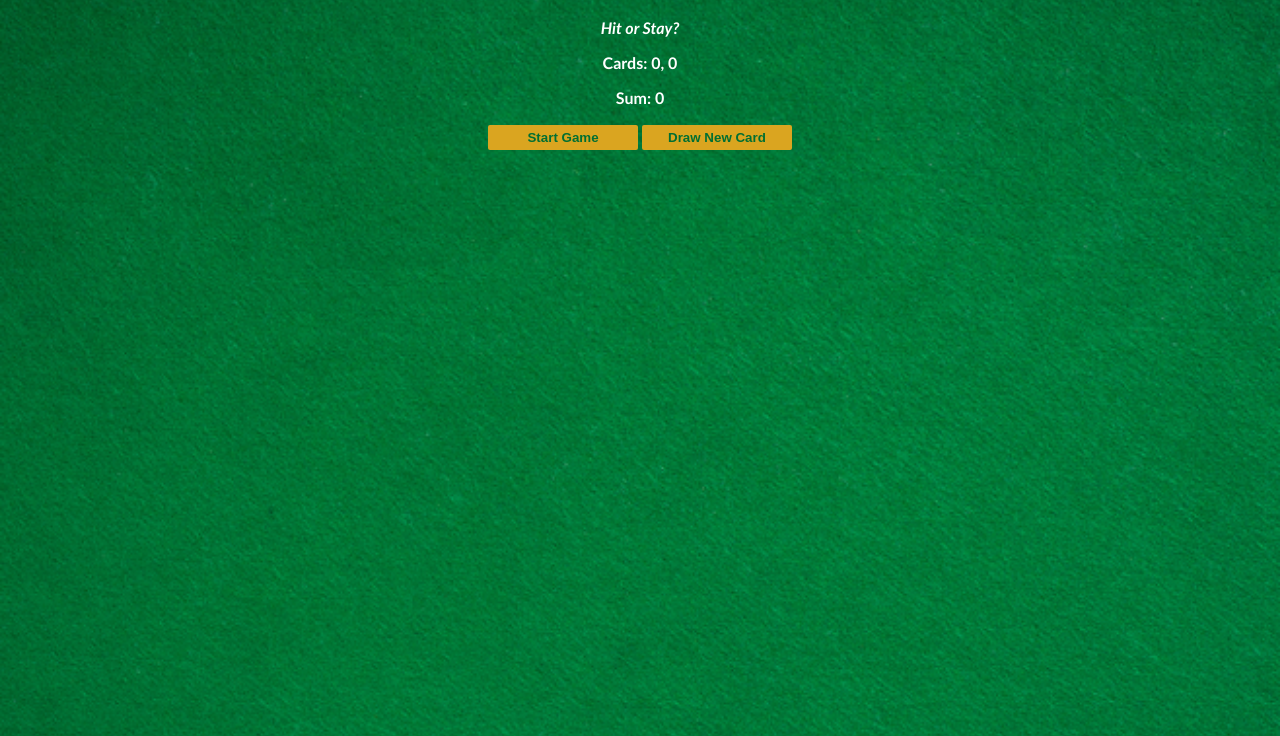
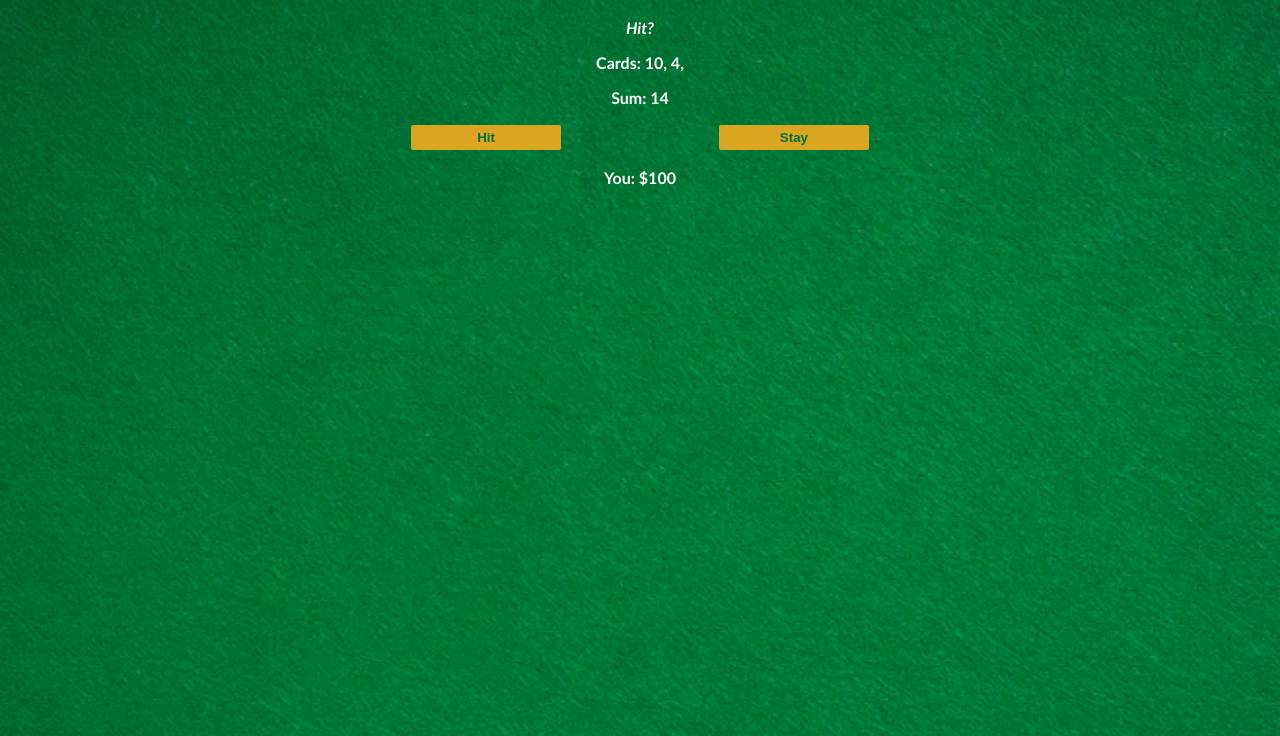
Before and after one commit to JOwen-ster/ManyCodeResources, a plain HTML site: page Blackjack/index.html in a window 1280 px wide. Both pictures are taken after a click on the button "Start Game". Shown: the part 64-800 px from the top of the page. Drawn offline with Linux system fonts and the light colour scheme.

Commit message:
Blackjack

```diff
--- a/Blackjack/index.html
+++ b/Blackjack/index.html
@@ -11,8 +11,10 @@
     <p id="message-el">Want to play a round?</p>
     <p id="cards-el">Cards:</p>
     <p id="sum-el">Sum:</p>
-    <button onclick="startGame()">Start Game</button>
-    <button onclick="newCard()">Draw New Card</button>
+    <button id="hit-btn" style="visibility: hidden;" onclick="newCard()">Hit</button>
+    <button id="start-btn" onclick="startGame()">Start Game</button>
+    <button id="stay-btn" style="visibility: hidden;" onclick="endPlayerTurn()">Stay</button>
+    <p id="player-el"></p>
     <script src="index.js"></script>
 </body>
 </html>
--- a/Blackjack/index.js
+++ b/Blackjack/index.js
@@ -1,37 +1,112 @@
-let firstCard = 0;
-let secondCard = 0;
-let cards = [firstCard, secondCard]
-let sum = firstCard + secondCard;
+// can access using player.attribute or player[attribute]
+let player = {
+    name: 'You',
+    chips: 100,
+};
+let cards = [];
+let sum = 0;
 let hasBlackjack = false;
-let isGameOngoing = true;
+let isGameOngoing = false;
+let isPlayerTurn = false;
 let message = "";
 let messageEl = document.getElementById('message-el');
 let sumEl = document.getElementById('sum-el');
 // More specific way to get an HTML object similar naming scheme to CSS
 // let sumElSelector= document.querySelector("#sum-el");
 let cardsEl = document.querySelector("#cards-el");
+let playerEl = document.querySelector("#player-el");
+playerEl.textContent = player.name + ": $" + player.chips;
+let startEl = document.querySelector("#start-btn");
+let hitEl = document.querySelector("#hit-btn")
+let stayEl = document.querySelector("#stay-btn")
+
+
+function getRandomCard() {
+    let randomCard = Math.floor(Math.random() * 13) + 1;
+    if (randomCard === 1) {
+        return 1; // ace value
+    }else if (randomCard >= 11) {
+        return 10; // face value
+    } else {
+        return randomCard;
+    }
+}
 
 function startGame() {
-    renderGame()
+    if (!isGameOngoing) {
+        resetGame();
+        toggleChoiceButtons('visible');
+        let firstCard = getRandomCard();
+        let secondCard = getRandomCard();
+        cards.push(firstCard, secondCard);
+        sum = firstCard + secondCard;
+        renderGame();
+    }
 }
 
 function renderGame() {
-    cardsEl.textContent = "Cards: " + cards[0] + ', ' + cards[1]
+    cardsEl.textContent = "Cards: ";
+    for (let i = 0; i < cards.length; i++) {
+        cardsEl.textContent += cards[i] + ', ';
+    }
     sumEl.textContent = "Sum: " + sum;
+
     if (sum <= 20) {
-        message = 'Hit or Stay?';
+        message = 'Hit?';
     } else if (sum === 21) {
         message = "You've got blackjack!";
         hasBlackjack = true;
+        isGameOngoing = false;
+        toggleChoiceButtons('hidden');
     } else {
         message = "Bust...";
         isGameOngoing = false;
+        toggleChoiceButtons('hidden');
     }
     messageEl.textContent = message;
 }
 
 function newCard() {
-    let currentNewCard = 1;
-    sum += currentNewCard
-    renderGame()
+    if (isGameOngoing && !hasBlackjack) {
+        let currentNewCard = getRandomCard();
+        cards.push(currentNewCard)
+        sum += currentNewCard;
+        renderGame();
+    }
 }
+
+function endPlayerTurn() {
+    isGameOngoing = false;
+    toggleChoiceButtons('hidden');
+}
+
+function resetGame() {
+    cards.length = 0; // clear array
+    sum = 0;
+    hasBlackjack = false;
+    isGameOngoing = true;
+    isPlayerTurn = true;
+    toggleChoiceButtons('hidden');
+}
+
+function toggleChoiceButtons(view) {
+    if (view === 'visible') {
+        hitEl.style.visibility = view;
+        hitEl.disabled = false;
+
+        stayEl.style.visibility = view;
+        stayEl.disabled = false;
+
+        startEl.style.visibility = 'hidden';
+        startEl.disabled = true;
+    } else {
+        hitEl.style.visibility =  'hidden';
+        hitEl.disabled = true;
+
+        stayEl.style.visibility = 'hidden'
+        stayEl.disabled = true;
+
+        startEl.style.visibility = 'visible';
+        startEl.disabled = false;
+    }
+}
```
Also changed, not shown: Blackjack/tempCodeRunnerFile.js (added, +9 -0 lines), Concepts.js (added, +25 -0 lines), 1 other file.
